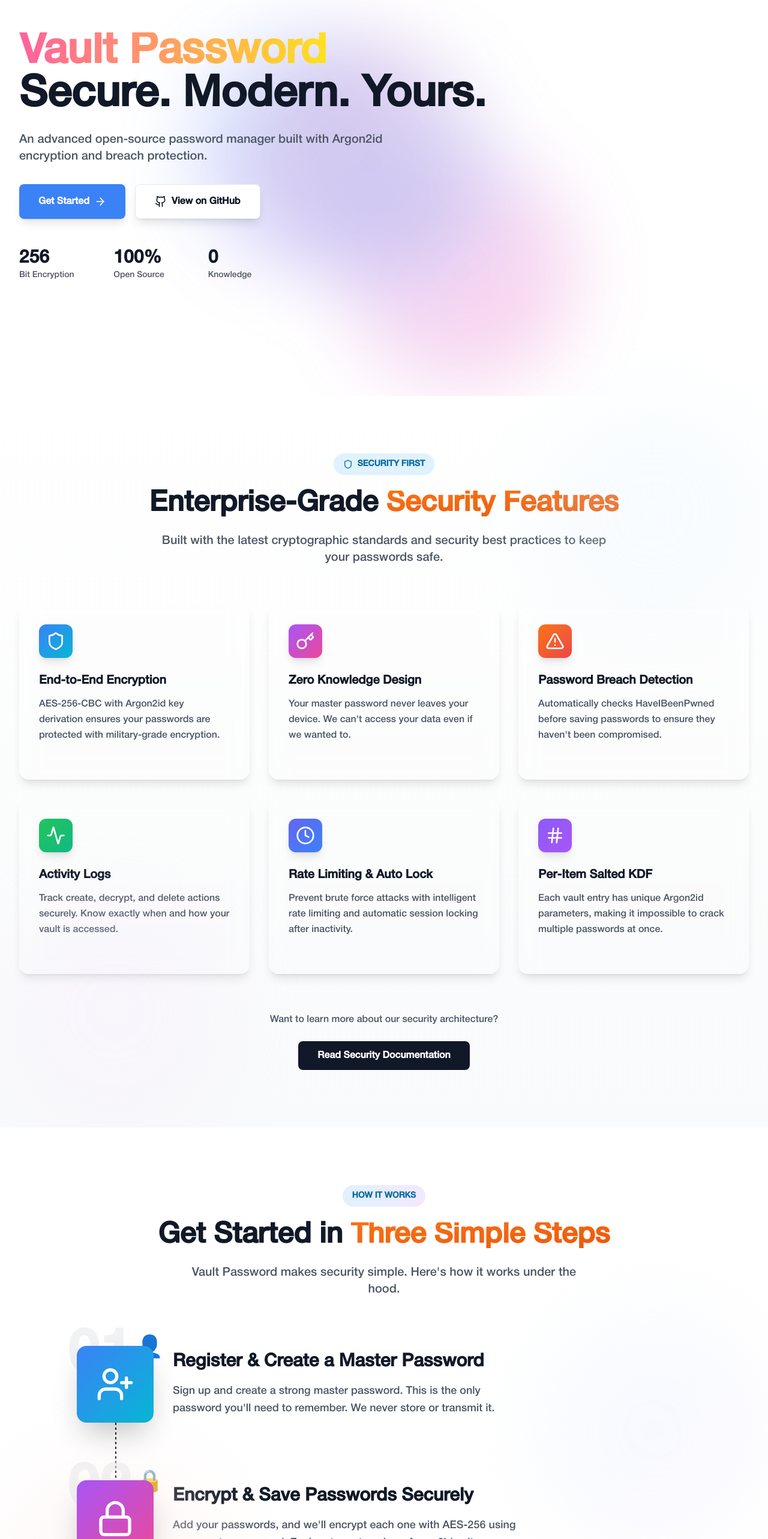
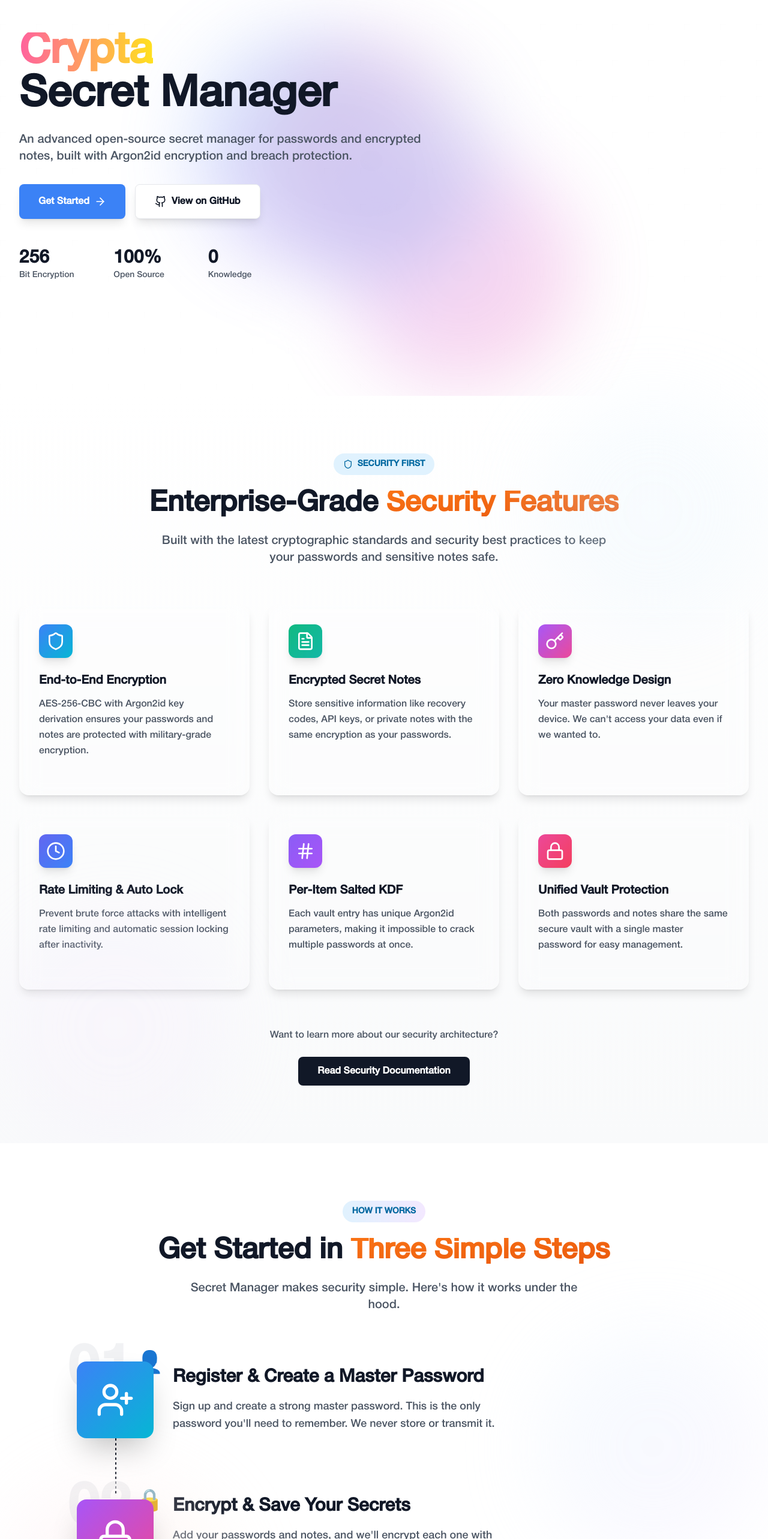
Before and after one commit to rayhanzz772/password-vault, a React (Vite) app: page / in a window 1280 px wide. Shown: the part 140-2706 px from the top of the page at 60% size. Built offline with nearby package versions, Linux system fonts and the light colour scheme; no server answers.

Commit message:
feat: Update terminology from 'password manager' to 'secret manager' and enhance descriptions for clarity

```diff
--- a/index.html
+++ b/index.html
@@ -4,8 +4,8 @@
     <meta charset="UTF-8" />
     <link rel="icon" type="image/svg+xml" href="/logo_shield.png" />
     <meta name="viewport" content="width=device-width, initial-scale=1.0" />
-    <meta name="description" content="Crypta - Secure, modern, open-source password manager with Argon2id encryption and breach protection" />
-    <title>Crypta | Vault Your Password</title>
+    <meta name="description" content="Crypta - Secure, modern, open-source secret manager for passwords and encrypted notes with Argon2id encryption and breach protection" />
+    <title>Crypta | Secret Manager - Passwords & Encrypted Notes</title>
   </head>
   <body>
     <div id="root"></div>
--- a/src/components/Footer.jsx
+++ b/src/components/Footer.jsx
@@ -49,11 +49,11 @@ const Footer = () => {
                 <Lock className="w-6 h-6 text-white" strokeWidth={2.5} />
               </div>
               <span className="text-xl font-bold text-gray-900 dark:text-white">
-                Vault Password
+                Secret Manager
               </span>
             </div>
             <p className="text-gray-600 dark:text-gray-400 mb-6 max-w-xs">
-              Secure, open-source password manager with enterprise-grade encryption.
+              Secure, open-source secret manager for passwords and encrypted notes with enterprise-grade encryption.
             </p>
 
             {/* Social Links */}
--- a/src/components/Hero.jsx
+++ b/src/components/Hero.jsx
@@ -24,16 +24,16 @@ const Hero = () => {
 
             {/* Main Title */}
             <h1 className="text-5xl sm:text-6xl lg:text-7xl font-bold mb-6 leading-tight">
-              <span className="animated-text">Vault Password</span>
+              <span className="animated-text">Crypta</span>
               <br />
               <span className="text-gray-900 dark:text-white">
-                Secure. Modern. Yours.
+                Secret Manager
               </span>
             </h1>
 
             {/* Subtitle */}
             <p className="text-lg sm:text-xl text-gray-600 dark:text-gray-300 mb-8 max-w-2xl mx-auto lg:mx-0">
-              An advanced open-source password manager built with Argon2id encryption and breach protection.
+              An advanced open-source secret manager for passwords and encrypted notes, built with Argon2id encryption and breach protection.
             </p>
 
             {/* CTA Buttons */}
--- a/src/components/HowItWorks.jsx
+++ b/src/components/HowItWorks.jsx
@@ -13,16 +13,16 @@ const steps = [
   {
     number: '02',
     icon: Lock,
-    title: 'Encrypt & Save Passwords Securely',
-    description: 'Add your passwords, and we\'ll encrypt each one with AES-256 using your master password. Each entry gets unique Argon2id salt.',
+    title: 'Encrypt & Save Your Secrets',
+    description: 'Add your passwords and notes, and we\'ll encrypt each one with AES-256 using your master password. Each entry gets unique Argon2id salt.',
     color: 'from-purple-500 to-pink-500',
     image: '🔒',
   },
   {
     number: '03',
     icon: Unlock,
-    title: 'Decrypt Instantly, Locally, When You Need Them',
-    description: 'Unlock your vault with your master password. Decryption happens instantly on your device - your passwords never leave unencrypted.',
+    title: 'Decrypt Instantly When You Need Them',
+    description: 'Unlock your vault with your master password. Decryption happens instantly on your device - your secrets never leave unencrypted.',
     color: 'from-green-500 to-emerald-500',
     image: '✨',
   },
@@ -95,7 +95,7 @@ const HowItWorks = () => {
           </h2>
 
           <p className="text-xl text-gray-600 dark:text-gray-300 max-w-2xl mx-auto">
-            Vault Password makes security simple. Here's how it works under the hood.
+            Secret Manager makes security simple. Here's how it works under the hood.
           </p>
         </div>
 
@@ -111,10 +111,10 @@ const HowItWorks = () => {
           <div className="inline-flex flex-col sm:flex-row items-center gap-6 p-8 rounded-2xl glass-effect">
             <div className="text-left">
               <h3 className="text-2xl font-bold mb-2 text-gray-900 dark:text-white">
-                Ready to secure your passwords?
+                Ready to secure your secrets?
               </h3>
               <p className="text-gray-600 dark:text-gray-300">
-                Join thousands of users protecting their digital life.
+                Join thousands of users protecting their passwords and sensitive information.
               </p>
             </div>
             <Link
--- a/src/components/SecurityFeatures.jsx
+++ b/src/components/SecurityFeatures.jsx
@@ -1,29 +1,23 @@
-import { Shield, Key, AlertTriangle, Activity, Clock, Hash } from 'lucide-react';
+import { Shield, Key, AlertTriangle, Activity, Clock, Hash, FileText, Lock } from 'lucide-react';
 
 const features = [
   {
     icon: Shield,
     title: 'End-to-End Encryption',
-    description: 'AES-256-CBC with Argon2id key derivation ensures your passwords are protected with military-grade encryption.',
+    description: 'AES-256-CBC with Argon2id key derivation ensures your passwords and notes are protected with military-grade encryption.',
     color: 'from-blue-500 to-cyan-500',
+  },
+  {
+    icon: FileText,
+    title: 'Encrypted Secret Notes',
+    description: 'Store sensitive information like recovery codes, API keys, or private notes with the same encryption as your passwords.',
+    color: 'from-emerald-500 to-teal-500',
   },
   {
     icon: Key,
     title: 'Zero Knowledge Design',
     description: 'Your master password never leaves your device. We can\'t access your data even if we wanted to.',
     color: 'from-purple-500 to-pink-500',
-  },
-  {
-    icon: AlertTriangle,
-    title: 'Password Breach Detection',
-    description: 'Automatically checks HaveIBeenPwned before saving passwords to ensure they haven\'t been compromised.',
-    color: 'from-orange-500 to-red-500',
-  },
-  {
-    icon: Activity,
-    title: 'Activity Logs',
-    description: 'Track create, decrypt, and delete actions securely. Know exactly when and how your vault is accessed.',
-    color: 'from-green-500 to-emerald-500',
   },
   {
     icon: Clock,
@@ -36,6 +30,12 @@ const features = [
     title: 'Per-Item Salted KDF',
     description: 'Each vault entry has unique Argon2id parameters, making it impossible to crack multiple passwords at once.',
     color: 'from-violet-500 to-purple-500',
+  },
+  {
+    icon: Lock,
+    title: 'Unified Vault Protection',
+    description: 'Both passwords and notes share the same secure vault with a single master password for easy management.',
+    color: 'from-pink-500 to-rose-500',
   },
 ];
 
@@ -84,7 +84,7 @@ const SecurityFeatures = () => {
           </h2>
 
           <p className="text-xl text-gray-600 dark:text-gray-300 max-w-3xl mx-auto">
-            Built with the latest cryptographic standards and security best practices to keep your passwords safe.
+            Built with the latest cryptographic standards and security best practices to keep your passwords and sensitive notes safe.
           </p>
         </div>
 
```
